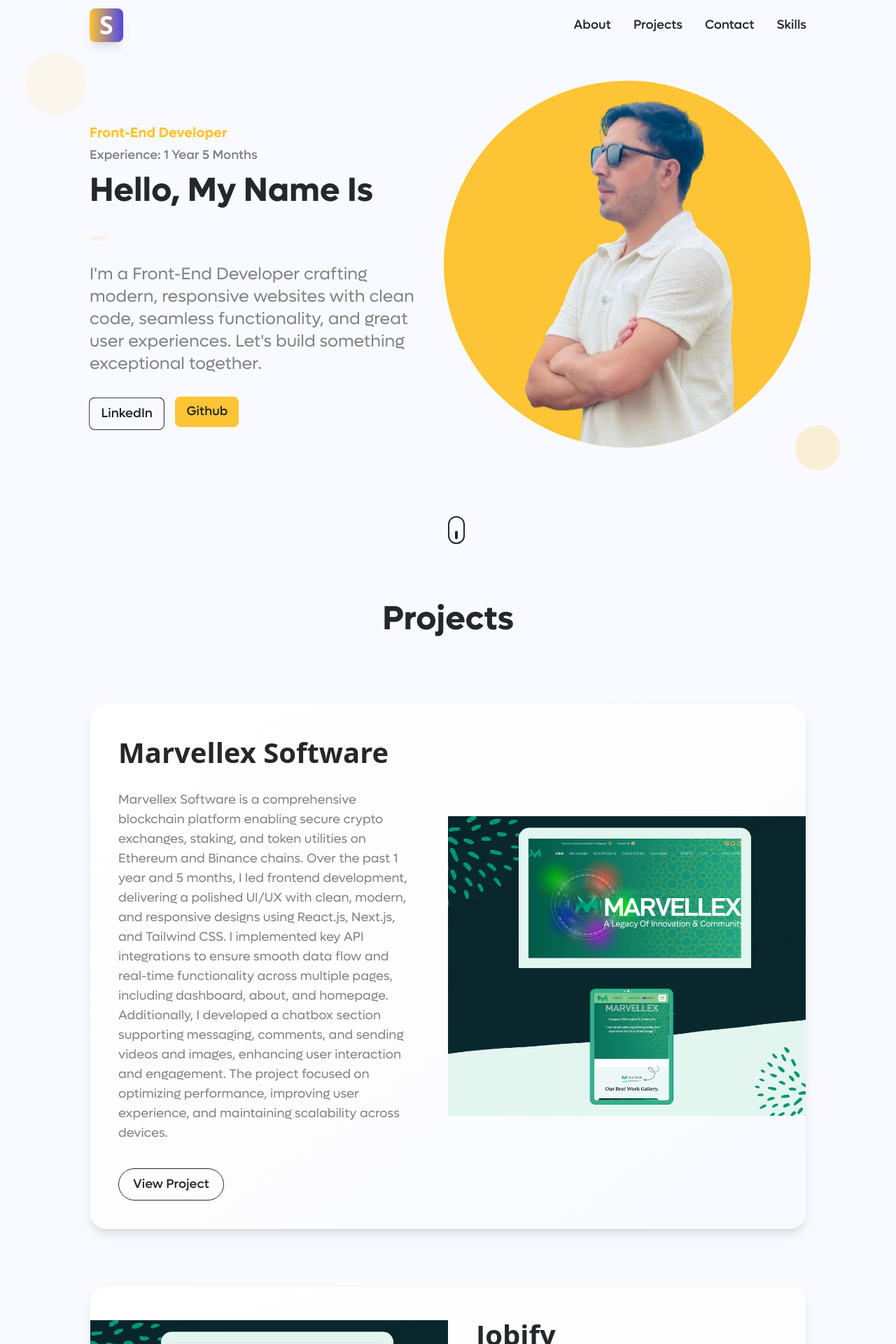
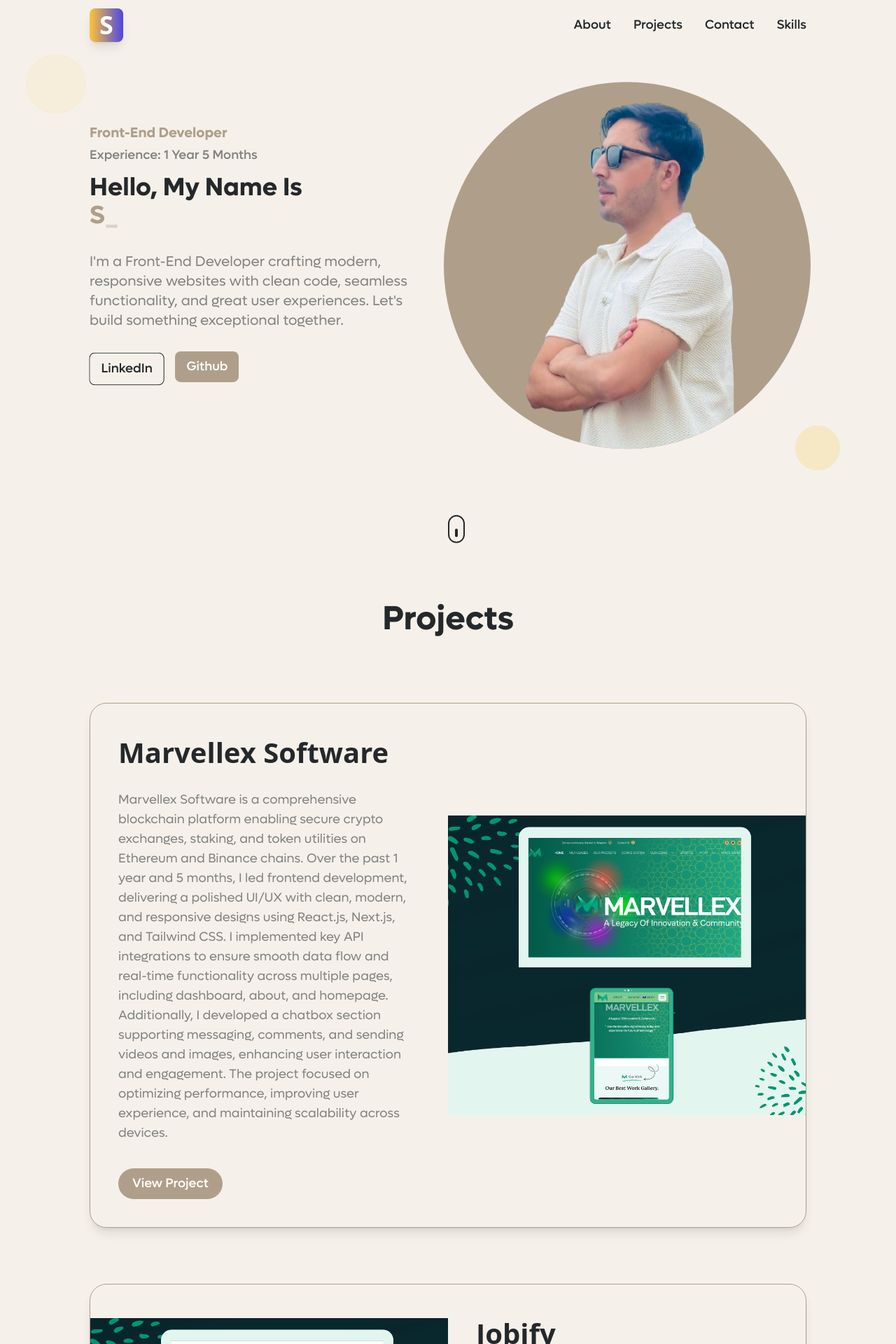
Before and after one commit to sunnykhan12345/sanaullah-portfolio, a Next.js app: page / in a window 1280 px wide. Shown: the top 1920 px of the page at 70% size. Built offline with nearby package versions, Linux system fonts and the light colour scheme; a web font is replaced by a local one.

Commit message:
i redesigned my portfolop

```diff
--- a/src/app/components/About.js
+++ b/src/app/components/About.js
@@ -42,7 +42,7 @@ const About = () => {
 
   return (
     <section
-      className="bg-[#F9FAFF] xl:py-28 lg:py-20 md:py-16 py-8"
+      className="bg-[#f5f1ea] xl:py-28 lg:py-20 md:py-16 py-8"
       ref={sectionRef}
       id="about"
     >
@@ -61,7 +61,7 @@ const About = () => {
             About me
           </motion.h2>
           <motion.p
-            className="lg:py-8 md:py-4 py-2 lg:text-2xl md:text-base text-sm font-lufga font-normal text-[#828282]"
+            className="lg:py-8 md:py-4 py-2 lg:text-2xl  text-sm font-lufga font-normal text-[#828282]"
             variants={fadeUp}
           >
             I'm Sana Ullah, a passionate Front-End Developer with a strong focus
@@ -79,7 +79,7 @@ const About = () => {
               href="/Sana-ullah-Resume.pdf"
               target="_blank"
               rel="noopener noreferrer"
-              className="upwork-btn bg-yellow md:py-2 py-1.5 md:px-6 px-4 font-lufga text-[#25282B] capitalize font-medium md:text-lg rounded-lg relative overflow-hidden group"
+              className="upwork-btn bg-[#af9f8a] md:py-2 py-1.5 md:px-6 px-4 font-lufga text-[#fff] capitalize font-medium md:text-lg rounded-lg relative overflow-hidden group"
             >
               <span className="relative z-10">Resume</span>
               <span className="btn-hover-bg-right"></span>
@@ -92,8 +92,8 @@ const About = () => {
           className="lg:w-5/12 w-full flex-1 flex items-center justify-center"
           variants={imageAnimation}
         >
-          <div className="relative md:w-[400px] w-[300px] md:h-[410px] h-[300px] rounded-full bg-gradient-to-tr from-yellow via-orange-300 to-yellow-400 p-1 shadow-xl hover:scale-105 transition-transform duration-300">
-            <div className="w-full h-full rounded-full overflow-hidden bg-white">
+          <div className="relative md:w-[400px] w-[300px] md:h-[410px] h-[300px] rounded-full  p-1 shadow-xl hover:scale-105 transition-transform duration-300">
+            <div className="w-full h-full rounded-full overflow-hidden bg-[#af9f8a]">
               <Image
                 src="/images/sunny.png"
                 alt="About Image"
--- a/src/app/components/Contact.js
+++ b/src/app/components/Contact.js
@@ -8,7 +8,6 @@ import {
 } from "react-icons/fa";
 import { motion, useInView } from "framer-motion";
 import { useRef } from "react";
-import Footer from "./Footer";
 
 const Contact = () => {
   const sectionRef = useRef(null);
@@ -60,7 +59,7 @@ const Contact = () => {
   return (
     <>
       <section
-        className="bg-[#F9FAFF] xl:pt-20 lg:pt-10 md:pt-7"
+        className="bg-[#f5f1ea] xl:pt-20 lg:pt-10 md:pt-7 pb-5"
         ref={sectionRef}
         id="contact"
       >
@@ -76,7 +75,7 @@ const Contact = () => {
               Contact
             </h2>
             <motion.div
-              className="bg-yellow h-1 w-28 mx-auto md:mt-3 mt-1"
+              className="bg-[#af9f8a] h-1 w-28 mx-auto md:mt-3 mt-1"
               initial={{ width: 0 }}
               animate={isInView ? { width: "7rem" } : { width: 0 }}
               transition={{ duration: 0.8, delay: 0.3 }}
@@ -105,7 +104,8 @@ const Contact = () => {
               <input
                 type="text"
                 name="name"
-                className="w-full bg-white border border-[#E8ECF4] rounded-lg outline-none py-2 px-3 md:mt-2 mt-1 focus:border-yellow transition-colors"
+                placeholder="Name"
+                className="w-full bg-transparent text-[#af9f8a] border border-[#af9f8a] rounded-lg outline-none py-2 px-3 md:mt-2 mt-1 focus:border-yellow transition-colors"
               />
             </motion.div>
 
@@ -117,7 +117,8 @@ const Contact = () => {
               <input
                 type="email"
                 name="email"
-                className="w-full bg-white border border-[#E8ECF4] rounded-lg outline-none py-2 px-3 md:mt-2 mt-1 focus:border-yellow transition-colors"
+                placeholder="Email"
+                className="w-full text-[#af9f8a] bg-transparent border-[#af9f8a] border  rounded-lg outline-none py-2 px-3 md:mt-2 mt-1 focus:border-yellow transition-colors"
               />
             </motion.div>
 
@@ -128,14 +129,15 @@ const Contact = () => {
               </label>
               <textarea
                 name="message"
+                placeholder="Enter Message there....."
                 rows={5}
-                className="w-full p-2 bg-white border border-[#E8ECF4] rounded-lg focus:outline-none outline-none md:mt-2 mt-1 focus:border-yellow transition-colors"
+                className="w-full p-2 bg-transparent text-[#af9f8a]  border-[#af9f8a] border  rounded-lg focus:outline-none outline-none md:mt-2 mt-1 focus:border-yellow transition-colors"
               ></textarea>
             </motion.div>
             <motion.div variants={fadeUp}>
               <button
                 type="submit"
-                className="upwork-btn bg-yellow text-[#25282B] text-lg font-lufga font-medium md:px-6 px-4 md:py-2 py-1.5 md:rounded-lg rounded-md md:mt-6 mt-0 self-end relative overflow-hidden group"
+                className="upwork-btn bg-[#af9f8a] text-[#fff] text-lg font-lufga font-medium md:px-6 px-4 md:py-2 py-1.5 md:rounded-lg rounded-md md:mt-6 mt-0 self-end relative overflow-hidden group"
               >
                 <span className="relative z-10">Send</span>
                 <span className="btn-hover-bg-right"></span>
@@ -144,7 +146,7 @@ const Contact = () => {
 
             {/* Social Icons */}
             <motion.div
-              className="flex justify-center items-center gap-6 w-full md:pt-6 pt-2"
+              className="flex justify-center items-center gap-6 w-full md:pt-6 pt-2  "
               variants={socialContainer}
               initial="hidden"
               animate={isInView ? "visible" : "hidden"}
@@ -156,9 +158,9 @@ const Contact = () => {
                 variants={socialIcon}
                 whileHover={{ scale: 1.2 }}
                 whileTap={{ scale: 0.9 }}
-                className="text-black hover:text-yellow"
+                className=" bg-[#af9f8a] hover:bg-[#af9f8a] w-8 h-8 rounded-full flex justify-center items-center"
               >
-                <FaGithub className="text-3xl cursor-pointer" />
+                <FaGithub className="w-6 h-6 cursor-pointer text-white" />
               </motion.a>
 
               <motion.a
@@ -168,9 +170,9 @@ const Contact = () => {
                 variants={socialIcon}
                 whileHover={{ scale: 1.2 }}
                 whileTap={{ scale: 0.9 }}
-                className="text-black hover:text-yellow"
+                className=" bg-[#af9f8a] hover:bg-[#af9f8a] w-8 h-8 rounded-full flex justify-center items-center"
               >
-                <FaLinkedin className="text-3xl cursor-pointer" />
+                <FaLinkedin className="text-white w-6 h-6 cursor-pointer" />
               </motion.a>
 
               <motion.a
@@ -178,9 +180,9 @@ const Contact = () => {
                 variants={socialIcon}
                 whileHover={{ scale: 1.2 }}
                 whileTap={{ scale: 0.9 }}
-                className="text-black hover:text-yellow"
+                className=" bg-[#af9f8a] hover:bg-[#af9f8a] w-8 h-8 rounded-full flex justify-center items-center"
               >
-                <FaEnvelope className="text-3xl cursor-pointer" />
+                <FaEnvelope className="text-white w-6 h-6 cursor-pointer" />
               </motion.a>
 
               <motion.a
@@ -190,9 +192,9 @@ const Contact = () => {
                 variants={socialIcon}
                 whileHover={{ scale: 1.2 }}
                 whileTap={{ scale: 0.9 }}
-                className="text-black hover:text-yellow"
+                className=" bg-[#af9f8a] hover:bg-[#af9f8a] w-8 h-8 rounded-full flex justify-center items-center"
               >
-                <FaInstagram className="text-3xl cursor-pointer" />
+                <FaInstagram className="text-white w-6 h-6 cursor-pointer" />
               </motion.a>
 
               <motion.a
@@ -202,15 +204,14 @@ const Contact = () => {
                 variants={socialIcon}
                 whileHover={{ scale: 1.2 }}
                 whileTap={{ scale: 0.9 }}
-                className="text-black hover:text-yellow"
+                className=" bg-[#af9f8a] hover:bg-[#af9f8a] w-8 h-8 rounded-full flex justify-center items-center"
               >
-                <FaFacebook className="text-3xl cursor-pointer" />
+                <FaFacebook className="text-white w-6 h-6 cursor-pointer" />
               </motion.a>
             </motion.div>
           </motion.form>
         </div>
       </section>
-      <Footer />
     </>
   );
 };
--- a/src/app/components/Footer.js
+++ /dev/null
@@ -1,20 +0,0 @@
-import Image from "next/image";
-import React from "react";
-
-const Footer = () => {
-  return (
-    <>
-      <div className="bg-[#F9FAFF]">
-        <Image
-          src="/images/footer-image.png"
-          width={1440}
-          height={344}
-          alt="footer image"
-          className="w-full h-auto object-cover"
-        />
-      </div>
-    </>
-  );
-};
-
-export default Footer;
--- a/src/app/components/Header.js
+++ b/src/app/components/Header.js
@@ -59,7 +59,7 @@ const Header = () => {
   return (
     <motion.header
       className={`fixed w-full top-0 z-50 md:py-3 py-2 transition-colors duration-300 ${
-        scrolled ? "bg-[#F9FAFF] shadow-sm" : "bg-transparent"
+        scrolled ? "bg-[#f5f1ea] shadow-sm" : "bg-transparent"
       }`}
       variants={headerVariants}
       initial="hidden"
--- a/src/app/components/Hero.js
+++ b/src/app/components/Hero.js
@@ -116,7 +116,7 @@ const Hero = () => {
 
   return (
     <>
-      <section className="bg-[#F9FAFF] overflow-hidden xl:py-28 lg:py-20 md:py-16 py-8">
+      <section className="bg-[#f5f1ea] overflow-hidden xl:py-28 lg:py-20 md:py-16 py-8">
         {/* Animated background */}
         <motion.div
           className="absolute top-20 left-10 w-20 h-20 bg-yellow/20 rounded-full"
@@ -154,7 +154,7 @@ const Hero = () => {
             {/* Left Content */}
             <div className="lg:w-6/12 w-full xl:pt-16 pt-10">
               <motion.span
-                className="block text-[#FDC435] font-bold font-lufga md:text-xl text-lg capitalize"
+                className="block text-[#af9f8a] font-bold font-lufga md:text-xl text-lg capitalize"
                 variants={textVariants}
               >
                 Front-End Developer
@@ -168,14 +168,14 @@ const Hero = () => {
                 Experience: 1 year 5 months
               </motion.span>
               <motion.h2
-                className="font-bold font-lufga lg:text-5xl md:text-3xl text-2xl text-[#25282B] md:pt-3 pt-1"
+                className="font-bold font-lufga lg:text-4xl md:text-3xl text-2xl text-[#25282B] md:pt-3 pt-1"
                 variants={textVariants}
                 initial="hidden"
                 animate="visible"
               >
                 Hello, My Name Is
                 <br />
-                <span className="ext-blue-600 text-[#FDC435]">
+                <span className="ext-blue-600 text-[#af9f8a]">
                   <Typewriter
                     options={{
                       strings: ["Sana Ullah"],
@@ -190,7 +190,7 @@ const Hero = () => {
               </motion.h2>
 
               <motion.p
-                className="font-normal font-lufga lg:text-2xl md:text-base text-sm text-[#828282] lg:pt-8 md:pt-4 pt-2"
+                className="font-normal font-lufga lg:text-xl md:text-base text-sm text-[#828282] lg:pt-8 md:pt-4 pt-2"
                 variants={textVariants}
               >
                 I&apos;m a Front-End Developer crafting modern, responsive
@@ -202,7 +202,7 @@ const Hero = () => {
                 <Link
                   href="https://www.linkedin.com/in/sanaullah-dev/"
                   target="blank"
-                  className="linkedin-btn md:py-2 py-1.5 md:px-4 px-2 md:rounded-lg rounded-md border border-[#25282B] bg-[#F9FAFF] capitalize font-medium font-lufga md:text-lg text-[#25282B] relative overflow-hidden group"
+                  className="linkedin-btn md:py-2 py-1.5 md:px-4 px-2 md:rounded-lg rounded-md border border-[#25282B] bg-[#f5f1ea] capitalize font-medium font-lufga md:text-lg text-[#25282B] relative overflow-hidden group"
                 >
                   <span className="relative z-10">LinkedIn</span>
                   <span className="btn-hover-bg-left"></span>
@@ -210,7 +210,7 @@ const Hero = () => {
                 <Link
                   href="https://github.com/sunnykhan12345"
                   target="blank"
-                  className="upwork-btn md:py-2 py-1.5 md:px-4 px-2 md:rounded-lg rounded-md bg-yellow capitalize font-medium font-lufga md:text-lg text-[#25282B] relative overflow-hidden group"
+                  className="upwork-btn md:py-2 py-1.5 md:px-4 px-2 md:rounded-lg rounded-md bg-[#af9f8a] text-white capitalize font-medium font-lufga md:text-lg  relative overflow-hidden group"
                 >
                   <span className="relative z-10">Github</span>
                   <span className="btn-hover-bg-right"></span>
@@ -261,9 +261,9 @@ const Hero = () => {
               </div>
             </div> */}
             {/* Right Content  */}
-            <div className="lg:w-6/12 w-full flex-1 flex  items-center justify-center ">
+            <div className="lg:w-6/12 w-full flex-1 flex  items-center justify-center">
               <motion.div
-                className="xl:w-[524px] md:w-[424px] w-[324px] xl:h-[524px] flex-shrink-0 md:h-[424px] h-[324px] rounded-full bg-yellow flex items-center justify-center overflow-hidden relative"
+                className="xl:w-[524px] md:w-[424px] w-[324px] xl:h-[524px] flex-shrink-0 md:h-[424px] h-[324px] rounded-full bg-[#af9f8a] flex items-center justify-center overflow-hidden relative"
                 variants={circleVariants}
                 animate={floatingAnimation}
               >
--- a/src/app/components/Projects.js
+++ b/src/app/components/Projects.js
@@ -1,4 +1,3 @@
-
 "use client";
 import Image from "next/image";
 import Link from "next/link";
@@ -112,7 +111,7 @@ const Projects = () => {
     <>
       <section
         ref={projectsRef}
-        className="bg-[#F9FAFF] xl:py-28 lg:py-20 md:py-16 py-8"
+        className="bg-[#f5f1ea] xl:py-28 lg:py-20 md:py-16 py-8"
         id="projects"
       >
         <div className="px-6 md:px-16 lg:px-24 xl:px-32">
@@ -126,8 +125,8 @@ const Projects = () => {
                 key={project.id}
                 className="flex md:flex-row flex-col justify-center  rounded-3xl shadow-lg  items-stretch
               overflow-hidden
-             bg-gradient-to-br from-white via-[#fdfdfd] to-[#f7f9ff]
-             border border-gray-100 hover:shadow-xl transition-all duration-300" // Unified card styling
+             g-[#f1f1f1]
+             border border-[#af9f8a] hover:shadow-xl transition-all duration-300" // Unified card styling
                 variants={cardVariants}
                 initial="hidden"
                 whileInView="visible"
@@ -146,7 +145,7 @@ const Projects = () => {
                         <Link
                           href={project.link}
                           target="_blank"
-                          className="group relative py-2 md:px-5 px-3 text-[#25282B] font-lufga font-medium md:text-lg text-sm bg-white w-fit rounded-3xl border border-[#25282B] overflow-hidden transition-all duration-300 ease-in-out hover:bg-[#25282B] hover:text-white hover:shadow-lg"
+                          className="group relative py-2 md:px-5 px-3 text-white font-lufga font-medium md:text-lg text-sm bg-[#af9f8a] w-fit rounded-3xl  overflow-hidden transition-all duration-300 ease-in-out hover:bg-[#25282B] hover:text-white hover:shadow-lg"
                         >
                           <span className="relative z-10">View Project</span>
                           <span className="absolute inset-0 bg-[#25282B] scale-y-0 origin-bottom group-hover:scale-y-100 transition-transform duration-300 ease-in-out z-0"></span>
@@ -200,7 +199,7 @@ const Projects = () => {
                         <Link
                           href={project.link}
                           target="_blank"
-                          className="group relative py-2 md:px-5 px-3 text-[#25282B] font-lufga font-medium md:text-lg text-sm bg-white w-fit rounded-3xl border border-[#25282B] overflow-hidden transition-all duration-300 ease-in-out hover:bg-[#25282B] hover:text-white hover:shadow-lg"
+                          className="group relative py-2 md:px-5 px-3 text-white font-lufga font-medium md:text-lg text-sm bg-[#af9f8a] w-fit rounded-3xl  overflow-hidden transition-all duration-300 ease-in-out hover:bg-[#25282B] hover:text-white hover:shadow-lg"
                         >
                           <span className="relative z-10">View Project</span>
                           <span className="absolute inset-0 bg-[#25282B] scale-y-0 origin-bottom group-hover:scale-y-100 transition-transform duration-300 ease-in-out z-0"></span>
@@ -223,7 +222,7 @@ const Projects = () => {
           <div className="flex justify-center lg:mt-16 md:mt-10 mt-5">
             <button
               onClick={handleToggle}
-              className="md:py-3 py-2 md:px-6 px-4 bg-[#25282B] text-white md:text-lg font-medium rounded-full hover:bg-[#FDC435] hover:text-black transition duration-300"
+              className="md:py-3 py-2 md:px-6 px-4 bg-[#af9f8a] text-white md:text-lg font-medium rounded-full hover:bg-black  transition duration-300"
             >
               {showAll ? "See Less Projects" : "Explore All Projects"}
             </button>
--- a/src/app/components/SkillsSection.js
+++ b/src/app/components/SkillsSection.js
@@ -198,7 +198,7 @@ const skillCategories = [
 
 export default function SkillsSection() {
   return (
-    <section className="w-full py-16 bg-[#F9FAFF] dark:bg-gray-900" id="Skills">
+    <section className="w-full py-16 bg-[#f5f1ea] dark:bg-gray-900" id="Skills">
       <div className="px-6 md:px-16 lg:px-24 xl:px-32">
         <div className="text-center mb-12">
           <h2 className="text-3xl font-bold tracking-tight sm:text-5xl">
@@ -214,10 +214,10 @@ export default function SkillsSection() {
           {skillCategories.map((category) => (
             <Card
               key={category.title}
-              className="hover:shadow-xl bg-gray-50 hover:scale-[1.02] transition-transform duration-300 border border-gray-200 dark:border-gray-700 rounded-2xl  dark:bg-gray-800"
+              className="hover:shadow-xl bg-transparent  hover:scale-[1.02] transition-transform duration-300 border border-gray-200 dark:border-gray-700 rounded-2xl  dark:bg-gray-800"
             >
               <CardHeader className="pb-4 border-b border-gray-200 dark:border-gray-700 flex items-center gap-3">
-                <div className="p-2 bg-gray-100 dark:bg-gray-700 rounded-md">
+                <div className="p-2 dark:bg-gray-700 rounded-md">
                   <category.icon className={`h-6 w-6 ${category.iconColor}`} />
                 </div>
                 <CardTitle className="text-lg font-semibold text-gray-900 dark:text-white">
@@ -229,7 +229,7 @@ export default function SkillsSection() {
                 {category.skills.map((skill) => (
                   <div
                     key={skill.name}
-                    className="flex items-center gap-3 px-4 py-2 bg-white dark:bg-gray-800 border border-gray-200 dark:border-gray-600 rounded-lg shadow-sm text-sm font-medium hover:bg-gray-100 dark:hover:bg-gray-700 transition"
+                    className="flex items-center gap-3 px-4 py-2  dark:bg-gray-800 border border-gray-200 dark:border-gray-600 rounded-lg shadow-sm text-sm font-medium hover:bg-gray-100 dark:hover:bg-gray-700 transition"
                   >
                     <skill.icon className={`h-5 w-5 ${category.iconColor}`} />
                     <span className="text-gray-800 dark:text-gray-200">
--- a/src/app/layout.js
+++ b/src/app/layout.js
@@ -39,7 +39,7 @@ export const metadata = {
 export default function RootLayout({ children }) {
   return (
     <html lang="en">
-      <body className="antialiased">{children}</body>
+      <body className="antialiased ">{children}</body>
     </html>
   );
 }
```
